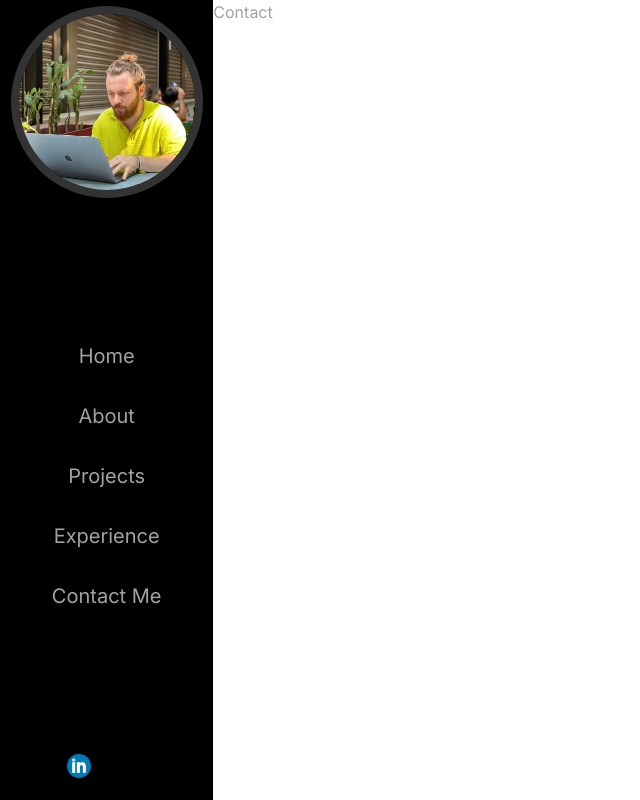
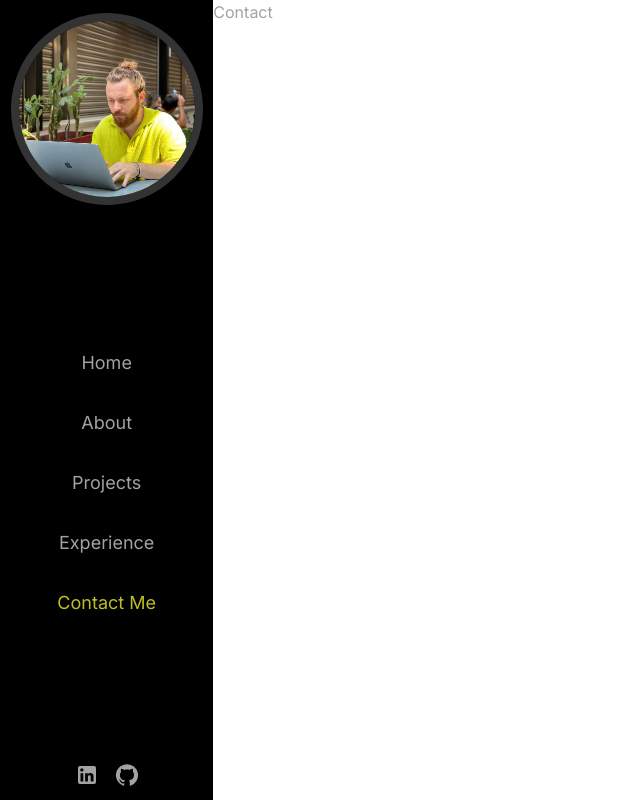
Before and after one commit to enesmalikdmn/personal-website, a Next.js app: page /contact in a window 1280 px wide. Shown: the whole page, without its empty margins (0-640 px from the left). Built offline with nearby package versions, Linux system fonts and the light colour scheme.

Commit message:
feat: sidebar menu updated

```diff
--- a/components/header.tsx
+++ b/components/header.tsx
@@ -1,18 +1,35 @@
-'use client'
+"use client";
 
-import { useRouter } from 'next/navigation'
+import { usePathname } from "next/navigation";
+import { useRouter } from "next/navigation";
 
 const Header = () => {
-    const router = useRouter()
-    return (
-        <header className='flex flex-col w-full text-primary  justify-center text-xl items-center gap-8'>
-            <span className='cursor-pointer' onClick={() => router.push('/')} >Home</span>
-            <span className='cursor-pointer' onClick={() => router.push('/about')} >About</span>
-            <span className='cursor-pointer' onClick={() => router.push('/projects')} >Projects</span>
-            <span className='cursor-pointer' onClick={() => router.push('/experience')} >Experience</span>
-            <span className='cursor-pointer' onClick={() => router.push('/contact')} >Contact Me</span>
-        </header>
-    )
-}
+  const router = useRouter();
+  const pathname = usePathname(); // Şu anki sayfanın yolunu al
 
-export default Header
+  const menuItems = [
+    { name: "Home", path: "/" },
+    { name: "About", path: "/about" },
+    { name: "Projects", path: "/projects" },
+    { name: "Experience", path: "/experience" },
+    { name: "Contact Me", path: "/contact" },
+  ];
+
+  return (
+    <header className="flex flex-col w-full text-primary justify-center text-lg items-center gap-8">
+      {menuItems.map((item) => (
+        <span
+          key={item.path}
+          className={`cursor-pointer hover:text-[#BEBE28] ${
+            pathname === item.path ? "text-[#BEBE28]" : ""
+          }`}
+          onClick={() => router.push(item.path)}
+        >
+          {item.name}
+        </span>
+      ))}
+    </header>
+  );
+};
+
+export default Header;
--- a/components/sidebar.tsx
+++ b/components/sidebar.tsx
@@ -2,6 +2,8 @@
 
 import Image from "next/image";
 import Header from "./header";
+import LinkedInIcon from '@mui/icons-material/LinkedIn';
+import GitHubIcon from '@mui/icons-material/GitHub';
 
 const Sidebar = () => {
   return (
@@ -35,20 +37,16 @@ const Sidebar = () => {
         </div>
       </div>
       <Header />
-      <div className="flex justify-center gap-4">
+      <div className="flex justify-center gap-4 text-primary">
         <a
+          className="hover:text-[#0077B5]"
           href="https://www.linkedin.com/in/enes-malik-duman-1077b0151/"
           target="_blank"
         >
-          <Image
-            width={24}
-            height={24}
-            src="/linkedin-logo.webp"
-            alt="linkedin"
-          />
+          <LinkedInIcon />
         </a>
-        <a href="https://github.com/enesmalikdmn" target="_blank">
-          <Image width={40} height={40} src="/github-logo.png" alt="github" />
+        <a className="hover:text-white" href="https://github.com/enesmalikdmn" target="_blank">
+          <GitHubIcon />
         </a>
       </div>
     </div>
--- a/package.json
+++ b/package.json
@@ -9,6 +9,10 @@
     "lint": "next lint"
   },
   "dependencies": {
+    "@emotion/react": "^11.14.0",
+    "@emotion/styled": "^11.14.0",
+    "@mui/icons-material": "^6.4.3",
+    "@mui/material": "^6.4.3",
     "@types/node": "20.12.12",
     "@types/react": "18.3.3",
     "@types/react-dom": "18.3.0",
```
Also changed, not shown: 1 other file (tests, documents, lock files or other folders).
